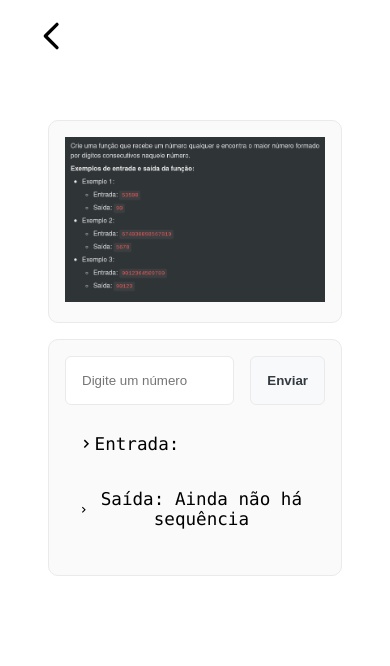
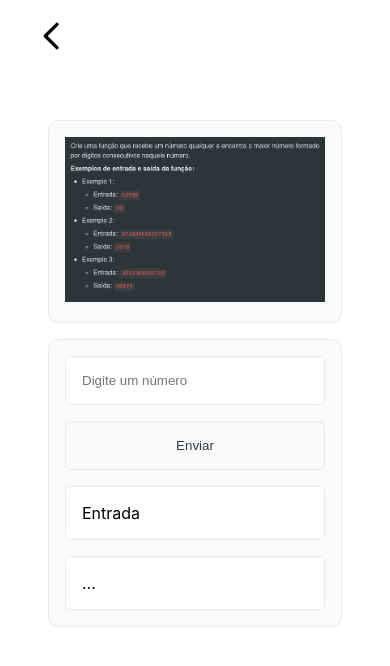
Before and after one commit to ricardodm89/sequence-number-next, a Next.js app: page /sequence in a window 390 px wide. Shown: the top 666 px of the page. Built offline with nearby package versions, Linux system fonts and the light colour scheme.

Commit message:
change results sequence

```diff
--- a/pages/components/CardComponent/index.js
+++ b/pages/components/CardComponent/index.js
@@ -6,10 +6,11 @@ export default function CardComponent({ title, description, icon, route }) {
     <>
       <a href={route} className={styles.card}>
         <div className={styles.headerCard}>
-                            <div className={styles.icon}><h2>{icon}</h2></div>
           <div className={styles.title}><h2>{title}</h2></div>
         </div>
-                <p>{description}</p>
+        <div>
+          {icon}
+        </div>
       </a>
     </>
   )
--- /dev/null
+++ b/pages/helper.js
@@ -0,0 +1,3 @@
+export const removeSpecialCharactersMask = (value) => {
+    return value.replace(/[&@/\\#,+()$~%.!'":;*?<>{}[\]]/g, "");
+};
--- a/pages/index.js
+++ b/pages/index.js
@@ -12,12 +12,12 @@ export default function Home() {
       </Head>
 
       <main className={styles.main}>
-        <div  className={styles.title}>Olá pessoal!</div>
+        <div className={styles.title}>Olá pessoal!</div>
 
         {/* <WelcomeComponent /> */}
 
         <p className={styles.description}>
-          Me chamo Ricardo Dias Martins, nesse projeto apresento resposta do desafio de programação
+          Me chamo Ricardo Dias Martins, nesse projeto apresento resposta do desafio de programação.
           {/* <code className={styles.code}>pages/index.js</code> */}
         </p>
 
--- a/pages/sequence/index.js
+++ b/pages/sequence/index.js
@@ -1,9 +1,10 @@
 import React from 'react'
 import Image from 'next/image'
-import { BiChevronRight} from 'react-icons/bi'
 import HeaderComponent from '../components/HeaderComponent'
+import sequenceNumber from '../../utils/sequenceNumber'
 import styles from '../../styles/Sequence.module.css'
-import sequenceNumber from '../../utils/sequenceNumber'
+import { removeSpecialCharactersMask } from '../helper'
+
 
 export default function Sequence() {
     const [number, setNumber] = React.useState('')
@@ -36,7 +37,7 @@ export default function Sequence() {
                                 className={styles.input}
                                 label='Number'
                                 value={number}
-                            type='text'
+                                type='number'
                                 placeholder='Digite um número'
                                 onChange={(e) => setNumber(e.target.value)}
                             />
@@ -44,9 +45,11 @@ export default function Sequence() {
                         </div>
                     </form>
 
-                    <div className={styles.code}>
-                        <div className={styles.result}><BiChevronRight /><p>Entrada: {inputNumber}</p></div>
-                        <div className={styles.result}><BiChevronRight /><p>Saída: {sequenceResolved || 'Ainda não há sequência'}</p></div>
+                    <div className={styles.result}>
+                        {inputNumber || 'Entrada'}
+                    </div>
+                    <div className={styles.result}>
+                        {sequenceResolved || '...'}
                     </div>
                 </div>
 
--- a/styles/About.module.css
+++ b/styles/About.module.css
@@ -1,8 +1,15 @@
 .container {
     padding: 0 2rem;
     flex: 1;
+    height: '100vh';
     display: flex;
     justify-content: center;
     align-items: center;
     flex-direction: column;
   }
+
+  .linkedin{
+    border: 1px solid;
+
+
+  }
--- a/styles/CardComponent.module.css
+++ b/styles/CardComponent.module.css
@@ -9,6 +9,11 @@
   border-radius: 10px;
   transition: color 0.15s ease, border-color 0.15s ease;
   max-width: 300px;
+  display: flex;
+  flex-direction: column;
+  align-items: center;
+  justify-content: center;
+
 }
 
 .card:hover,
--- a/styles/Home.module.css
+++ b/styles/Home.module.css
@@ -49,7 +49,7 @@
 .title {
   margin: 0;
   line-height: 1.15;
-  font-size: 4rem;
+  font-size: 3rem;
 }
 
 .title,
--- a/styles/Sequence.module.css
+++ b/styles/Sequence.module.css
@@ -21,24 +21,23 @@
     border-radius: 10px;
   }
 
-
 .form {
     display: flex;
 }
 
 .input {
     padding: 1rem;
+    margin-right: 1rem;
     border: 1px solid #eaeaea;
     border-radius: 6px;
     width: 100%;
   }
 
 .btn {
-    margin-left: 1rem;
     padding: 1rem;
     border: 1px solid #eaeaea;
     border-radius: 6px;
-    font-weight: 600;
+    font-weight: 500;
     background-color: #f8f9fa;
     color: #343a40;
   }
@@ -49,20 +48,34 @@
         background-color: #e9ecef;
     }
 
-.result {
-  display: flex;
-  flex-direction: row;
-  text-align: center;
-  align-items: center;
+  .result{
+    padding: 1rem;
+    margin-top: 1rem;
+    border: 1px solid #eaeaea;
+    background-color: #fff;
+    border-radius: 6px;
+    width: 100%;
   }
 
   .code {
-    display: flex;
-    flex-wrap: wrap;
-    background: #fafafa;
+    border: 1px solid;
+    margin-top: 10px;
+    background-color: #fafafa;
     border-radius: 5px;
-    padding: 0.75rem;
-    font-size: 1.1rem;
+    font-size: 1rem;
     font-family: Menlo, Monaco, Lucida Console, Liberation Mono, DejaVu Sans Mono,
       Bitstream Vera Sans Mono, Courier New, monospace;
   }
+
+  @media (max-width: 400px) {
+    .form {
+      display: flex;
+      flex-direction: column;
+  }
+    .input {
+      width: 100%;
+    }
+    .btn {
+      margin-top: 1rem;
+    }
+  }
```
Also changed, not shown: pages/about/index.js (+21 -5 lines), pages/components/MyComponent/index.js (+3 -5 lines). Lines whose indentation alone changed are shown as unchanged.
